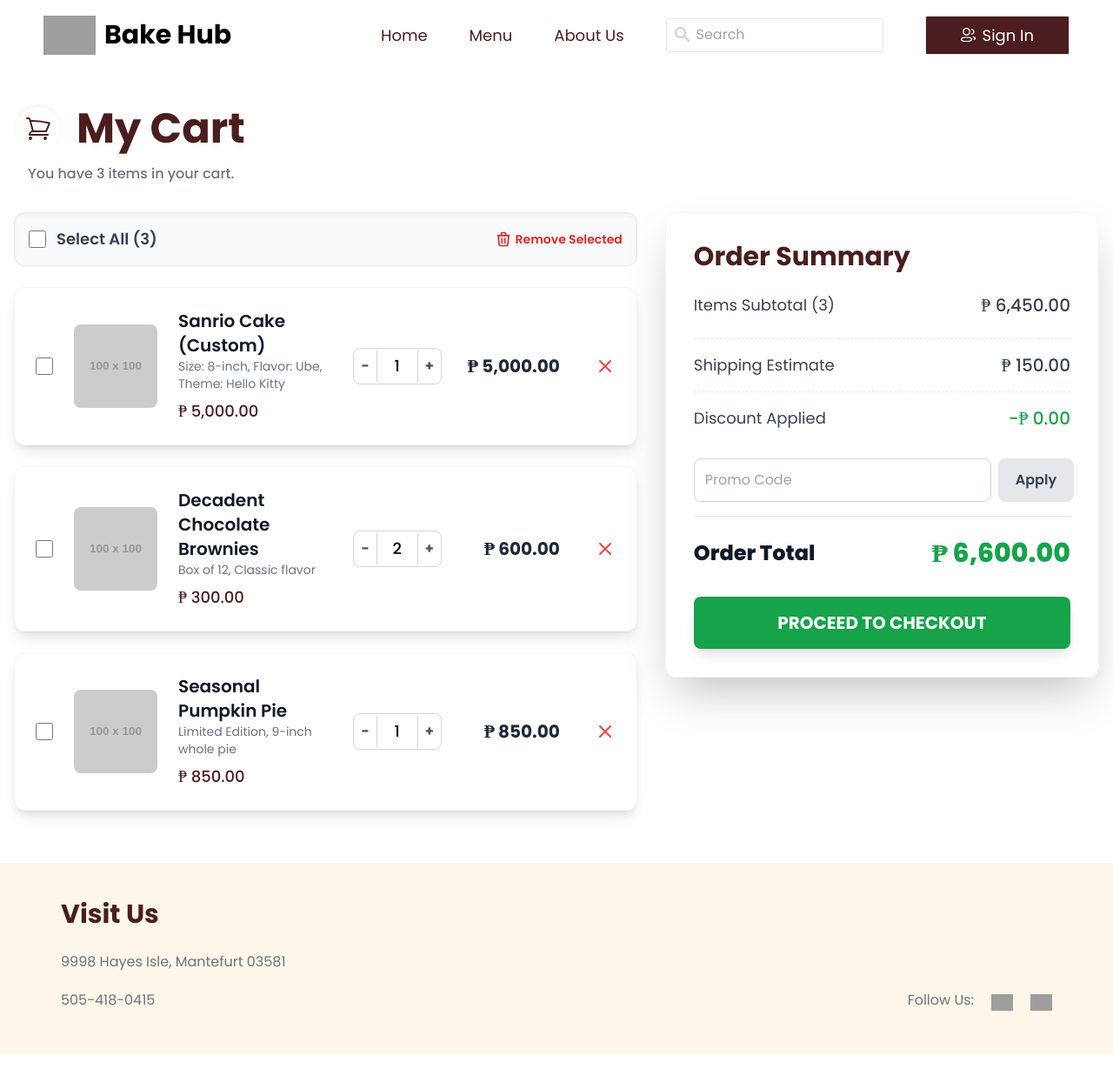
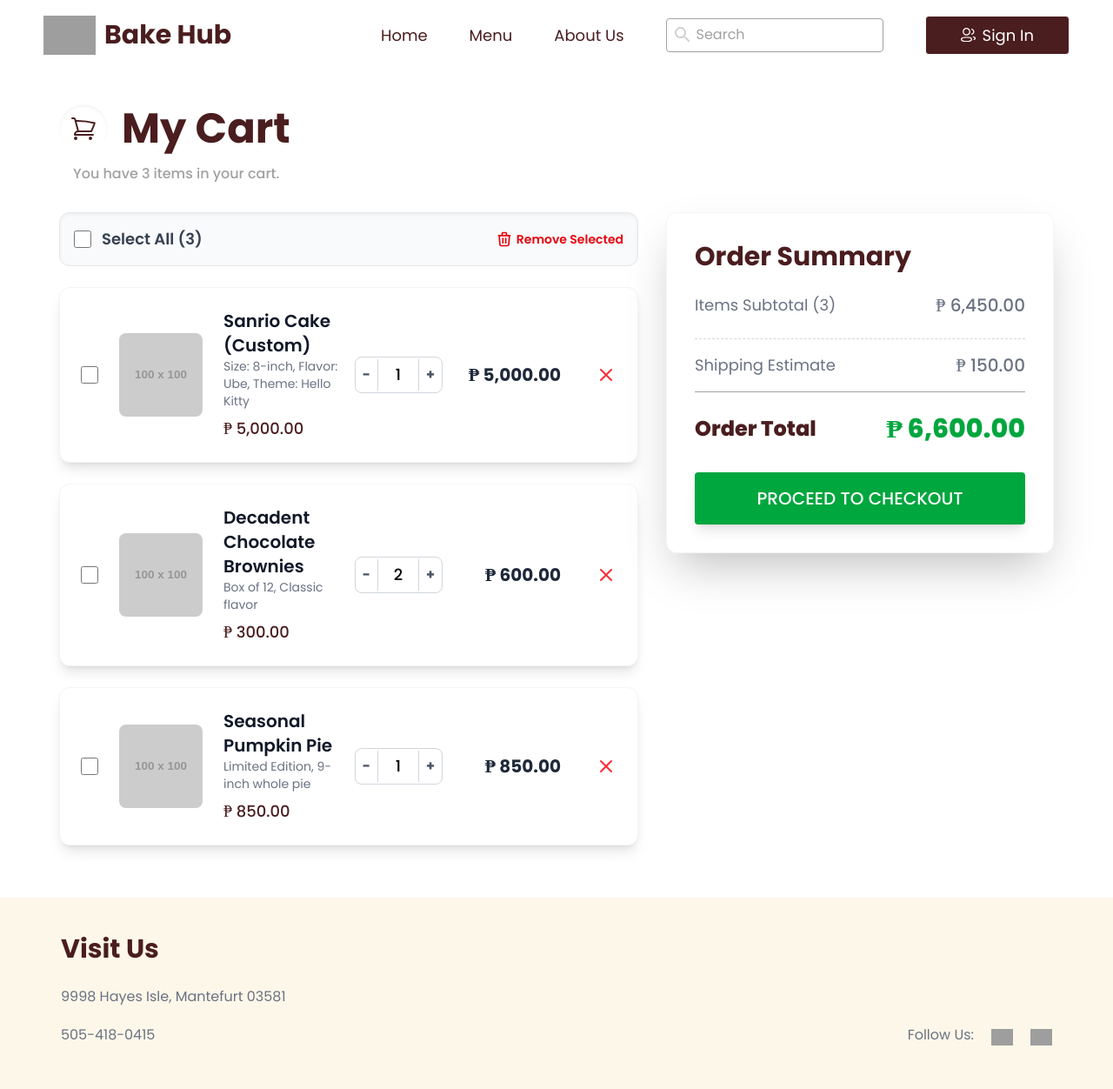
Before and after one commit to Lance19Kent/Bakehub---Static, a PHP site: page /cart.html in a window 1280 px wide. Shown: the whole page at 87% size. Before the commit the page ends 1212 px from the top, so only its background shows below. Run offline with PHP 8.4, Linux system fonts and the light colour scheme; grey boxes labelled with a size stand in for pictures from a placeholder-image service; some libraries are stand-ins or nearby versions; grey boxes are pictures that could not be loaded.

Commit message:
Initialized Cart Page done

```diff
--- a/cart.html
+++ b/cart.html
@@ -3,21 +3,10 @@
 <head>
     <meta charset="UTF-8">
     <meta name="viewport" content="width=device-width, initial-scale=1.0">
-    <script src="https://cdn.tailwindcss.com"></script>
-    <link href="/src/output.css" rel="stylesheet">
     <link rel="preconnect" href="https://fonts.googleapis.com">
     <link rel="preconnect" href="https://fonts.gstatic.com" crossorigin>
     <link href="https://fonts.googleapis.com/css2?family=Poppins:wght@400;500;600;700;800;900&display=swap" rel="stylesheet">
-    <style>
-
-
-        /* Responsive padding adjustments */
-        @media (max-width: 1024px) {
-            .px-\[50px\] { padding-left: 20px; padding-right: 20px; }
-            .px-17 { padding-left: 1rem; padding-right: 1rem; }
-            .lg\:sticky { position: static; }
-        }
-    </style>
+    <link href="/src/output.css" rel="stylesheet">
 </head>
 <body class="w-full min-h-screen flex flex-col">
 
@@ -76,7 +65,7 @@
                 </div>
                 <h1 class="text-(--maroon-color) text-4xl lg:text-5xl font-bold">My Cart</h1>
             </div>
-            <p id="cart-count-message" class="text-gray-500 font-medium ml-4">You have 3 items in your cart.</p>
+            <p id="cart-count-message" class="text-(--gray-color) font-medium ml-4">You have 3 items in your cart.</p>
         </div>
 
         <!-- Main Cart Grid: Two Columns (Cart Items & Summary) -->
@@ -202,35 +191,35 @@
             <aside class="lg:w-2/5 sticky top-[100px] h-fit p-8 bg-white rounded-xl shadow-2xl border border-gray-100">
                 <h2 class="text-3xl font-bold text-(--maroon-color) mb-6">Order Summary</h2>
 
-                <div class="space-y-4 text-gray-700">
+                <div class="space-y-4 text-gray-500">
                     <div class="flex justify-between items-center pb-2">
                         <span class="text-lg">Items Subtotal (<span id="summary-item-count">3</span>)</span>
                         <span class="text-xl font-medium" id="summary-subtotal">₱ 6,450.00</span>
                     </div>
 
-                    <div class="flex justify-between items-center border-t border-dashed pt-4">
+                    <div class="flex justify-between items-center border-t border-gray-300 border-dashed pt-4">
                         <span class="text-lg">Shipping Estimate</span>
                         <span class="text-xl font-medium" id="summary-shipping">₱ 150.00</span>
                     </div>
 
-                    <div class="flex justify-between items-center border-t border-dashed pt-4">
+                    <!-- <div class="flex justify-between items-center border-t border-gray-300 border-dashed pt-4">
                         <span class="text-lg">Discount Applied</span>
                         <span class="text-xl font-medium text-green-600" id="summary-discount">-₱ 0.00</span>
-                    </div>
+                    </div> -->
 
                     <!-- Promo Code Input -->
-                    <div class="pt-4 flex gap-2">
+                    <!-- <div class="pt-4 flex gap-2">
                         <input type="text" placeholder="Promo Code" class="flex-1 p-3 border border-gray-300 rounded-lg focus:border-blue-500 outline-none">
                         <button class="px-5 bg-gray-200 text-gray-700 font-semibold rounded-lg hover:bg-gray-300 transition duration-150">Apply</button>
-                    </div>
+                    </div> -->
 
-                    <div class="flex justify-between items-center border-t pt-6">
-                        <span class="text-2xl font-extrabold text-gray-900">Order Total</span>
+                    <div class="flex justify-between items-center border-(--gray-color) border-t pt-6">
+                        <span class="text-2xl font-extrabold text-(--maroon-color)">Order Total</span>
                         <span class="text-3xl font-extrabold text-green-600" id="summary-total">₱ 6,600.00</span>
                     </div>
                 </div>
 
-                <button class="w-full mt-8 py-4 bg-green-600 text-white font-bold text-xl rounded-lg shadow-lg hover:bg-green-700 transition duration-200 uppercase">
+                <button class="w-full cursor-pointer mt-8 py-4 bg-green-600 text-white font-medium text-xl rounded-sm shadow-lg hover:bg-green-700 transition duration-200 uppercase">
                     Proceed to Checkout
                 </button>
             </aside>
--- a/src/input.css
+++ b/src/input.css
@@ -7,6 +7,7 @@
     --border-color:#DBDFD0;
     --bg-gray-color:#d1d5dc;
 }
+
 *{
     font-family: 'Poppins';
 }
--- a/src/output.css
+++ b/src/output.css
@@ -1505,6 +1556,11 @@
   syntax: "*";
   inherits: false;
   initial-value: 0 0 #0000;
+}
+@property --tw-outline-style {
+  syntax: "*";
+  inherits: false;
+  initial-value: solid;
 }
 @property --tw-blur {
   syntax: "*";
@@ -1599,6 +1655,7 @@
       --tw-ring-offset-width: 0px;
       --tw-ring-offset-color: #fff;
       --tw-ring-offset-shadow: 0 0 #0000;
+      --tw-outline-style: solid;
       --tw-blur: initial;
       --tw-brightness: initial;
       --tw-contrast: initial;
```
Also changed, not shown: other parts of src/output.css (+54 -3 lines), menu.html (+5 -5 lines).
